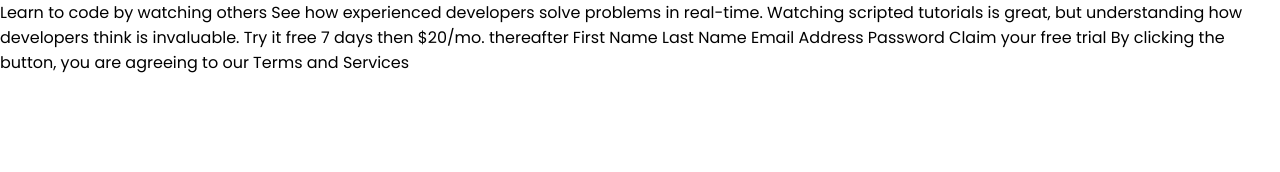
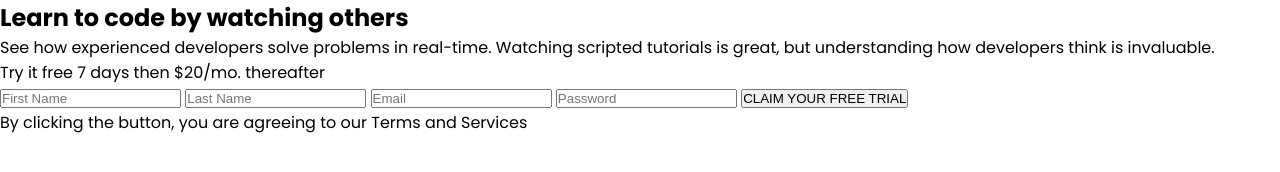
Before and after one commit to Blondeli/intro-component-with-signup-form, a plain HTML site: page index.html in a window 1280 px wide. Drawn offline with Linux system fonts and the light colour scheme.

Commit message:
add HTML structure

```diff
--- a/index.html
+++ b/index.html
@@ -17,22 +17,37 @@
   <link rel="stylesheet" href="style.css">
 </head>
 <body>
+  <main>
+    <section id="text-content-section">
+      <h1>
+        Learn to code by watching others
+      </h1>
+      <p>
+        See how experienced developers solve problems in real-time. Watching scripted tutorials is great,
+        but understanding how developers think is invaluable.
+      </p>
+    </section>
 
-  Learn to code by watching others
+    <section id="free-trial-section">
+      <div id="free-trial-ad">
+        Try it free 7 days then $20/mo. thereafter
+      </div>
 
-  See how experienced developers solve problems in real-time. Watching scripted tutorials is great,
-  but understanding how developers think is invaluable.
+      <div id="form-box">
+        <form>
+          <input type="text" id="first-name" placeholder="First Name">
+          <input type="text" id="last-name" placeholder="Last Name">
+          <input type="text" id="email" placeholder="Email">
+          <input type="password" id="password" placeholder="Password">
+          <input type="submit" id="submit-btn" value="CLAIM YOUR FREE TRIAL">
+        </form>
 
-  Try it free 7 days then $20/mo. thereafter
-
-  First Name
-  Last Name
-  Email Address
-  Password
-
-  Claim your free trial
-
-  By clicking the button, you are agreeing to our Terms and Services
+        <p>
+          By clicking the button, you are agreeing to our <span>Terms and Services</span>
+        </p>
+      </div>
+    </section>
+  </main>
 
 </body>
 </html>
```
